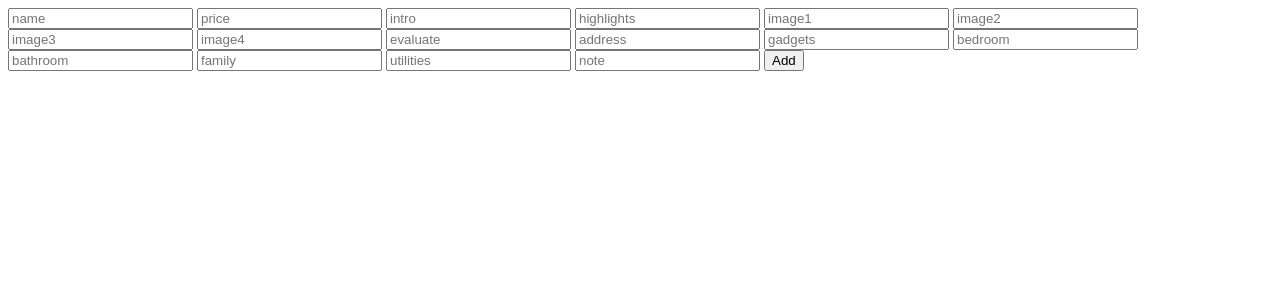
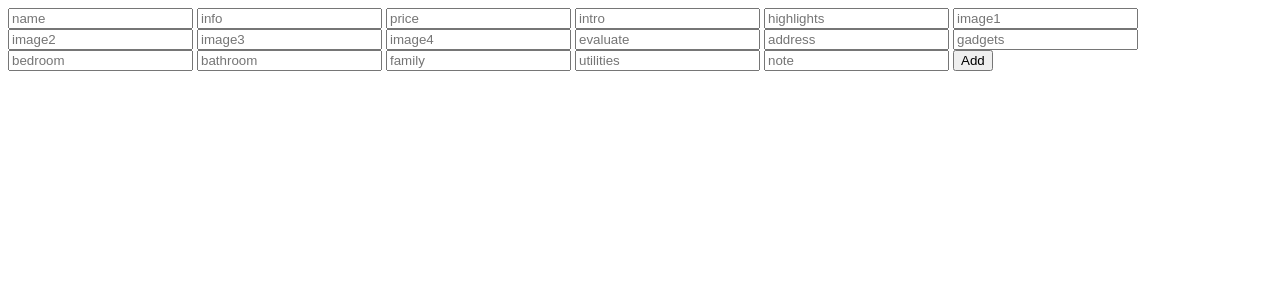
Before and after one commit to 99banroimattroi/Project-, a Flask app: page /add_data in a window 1280 px wide. Shown: the top 300 px of the page. Run offline with Flask 2, Linux system fonts and the light colour scheme.

Commit message:
Database

```diff
--- a/Project-/Database/Templates/home.html
+++ b/Project-/Database/Templates/home.html
@@ -9,6 +9,7 @@
 <body>
     <form method="POST">
         <input placeholder="name" type="text" name = "name" />
+        <input placeholder="info" type="text" name = "info" />
         <input placeholder="price" type="text" name ="price"/>
         <input placeholder="intro" type="text" name = "intro"/>
         <input placeholder="highlights" type="text" name = "highlights"/>
--- a/Project-/Database/app.py
+++ b/Project-/Database/app.py
@@ -3,13 +3,16 @@ import utils
 
 app = Flask(__name__)
 
+
 @app.route("/add_data", methods =["GET","POST"])
+
 def add_data():
   if request.method == "GET":
     return render_template("home.html", methods=["GET","POST"])
   elif request.method == "POST":
     form = request.form
     n = form["name"]
+    info = form["info"]
     p = form["price"]
     it= form["intro"]
     hl= form["highlights"]
@@ -26,7 +29,7 @@ def add_data():
     bat = form["bathroom"]
     fa = form["family"]
 
-    utils.add(n,p,it,hl,im1,im2,im3,im4,ev,adr,uti,note,gad,bed,bat,fa)
+    utils.add(n,info,p,it,hl,im1,im2,im3,im4,ev,adr,uti,note,gad,bed,bat,fa)
     return "OK !"
 
 if __name__ == '__main__':
--- a/Project-/Database/utils.py
+++ b/Project-/Database/utils.py
@@ -1,7 +1,8 @@
 from db import datahome_collection
-def add(name,price,intro,highlights,image1,image2,image3,image4,evaluate,address,utilities,note,gadgets,bedroom,bathroom,family):
+def add(name,info,price,intro,highlights,image1,image2,image3,image4,evaluate,address,utilities,note,gadgets,bedroom,bathroom,family):
     new_datahome = {
         "name": name,
+        "info":info,
         "price": price,
         "intro": intro,
         "highlights": highlights,
```
